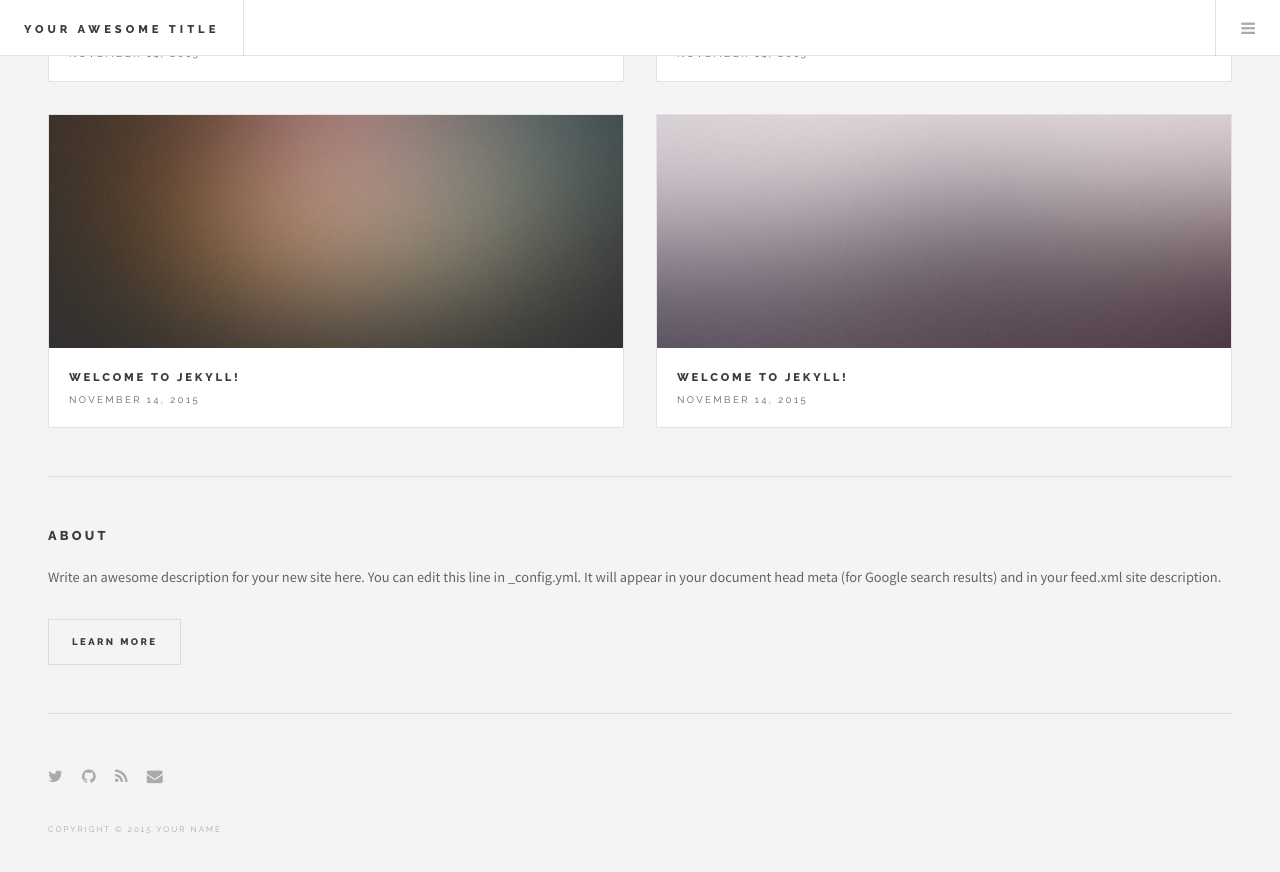
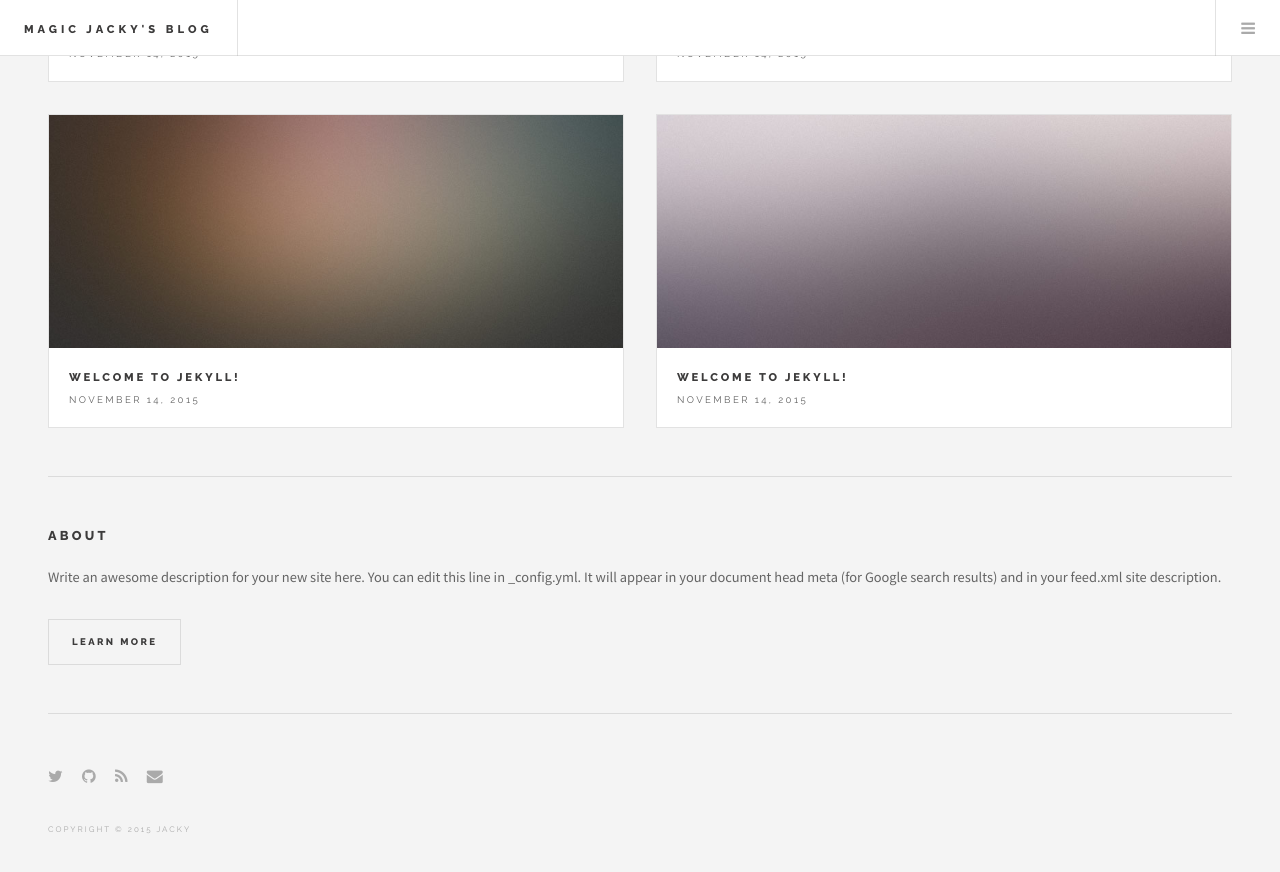
Before and after one commit to HelloJacky/HelloJacky.github.io, a Jekyll site: the page built from index.html, in a window 1280 px wide and 900 px high, scrolled down 4461 px. Shown: the top 872 px of the window. Built offline with Jekyll 4.4.1, drawn with Linux system fonts in a browser that asks for light colours; the list of posts is cut into pages by our own code; some of the changed text lies outside the part shown.

Commit message:
change config

```diff
--- a/_config.yml
+++ b/_config.yml
@@ -1,12 +1,12 @@
 # Site settings
-title: Your awesome title
-email: your-email@domain.com
+title: Magic Jacky's Blog
+email: admin@magicjacky.com
 description: > # this means to ignore newlines until "baseurl:"
   Write an awesome description for your new site here. You can edit this
   line in _config.yml. It will appear in your document head meta (for
   Google search results) and in your feed.xml site description.
-baseurl: "" # the subpath of your site, e.g. /blog/
-url: "http://yourdomain.com" # the base hostname & protocol for your site
+baseurl: "/blog/" # the subpath of your site, e.g. /blog/
+url: "http://magicjacky.com" # the base hostname & protocol for your site
 twitter_username: jekyllrb
 github_username:  jekyll
 
@@ -15,6 +15,6 @@
 
 paginate: 4
 
-author: Your name
+author: Jacky
 
 gems: [jekyll-paginate]
```
Also changed, not shown: 11 other files.
